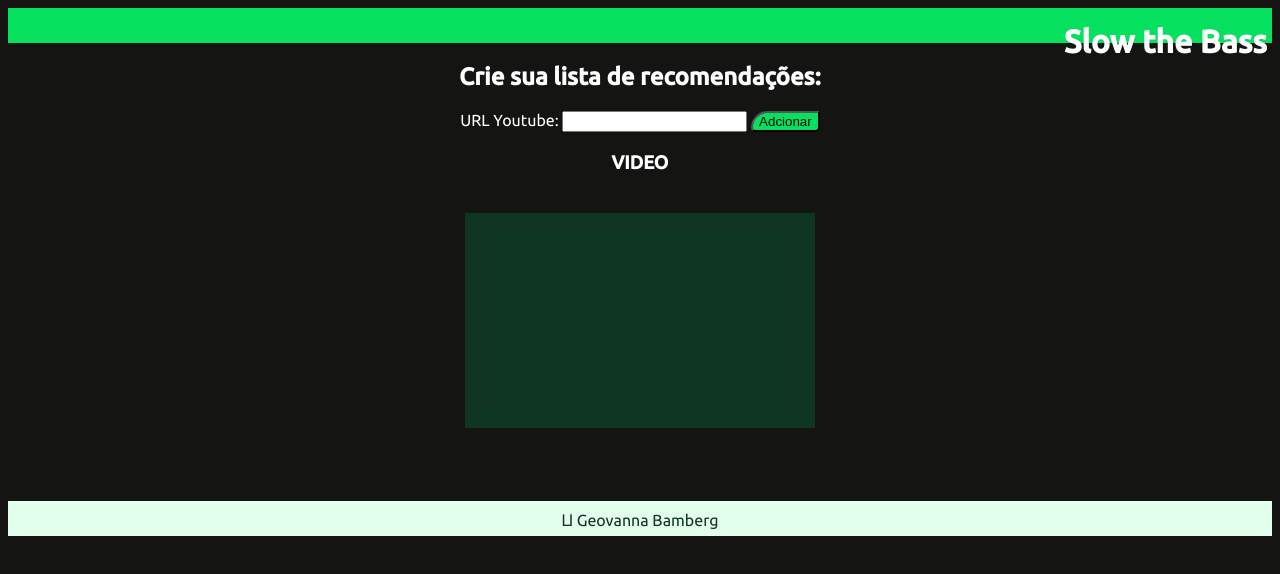
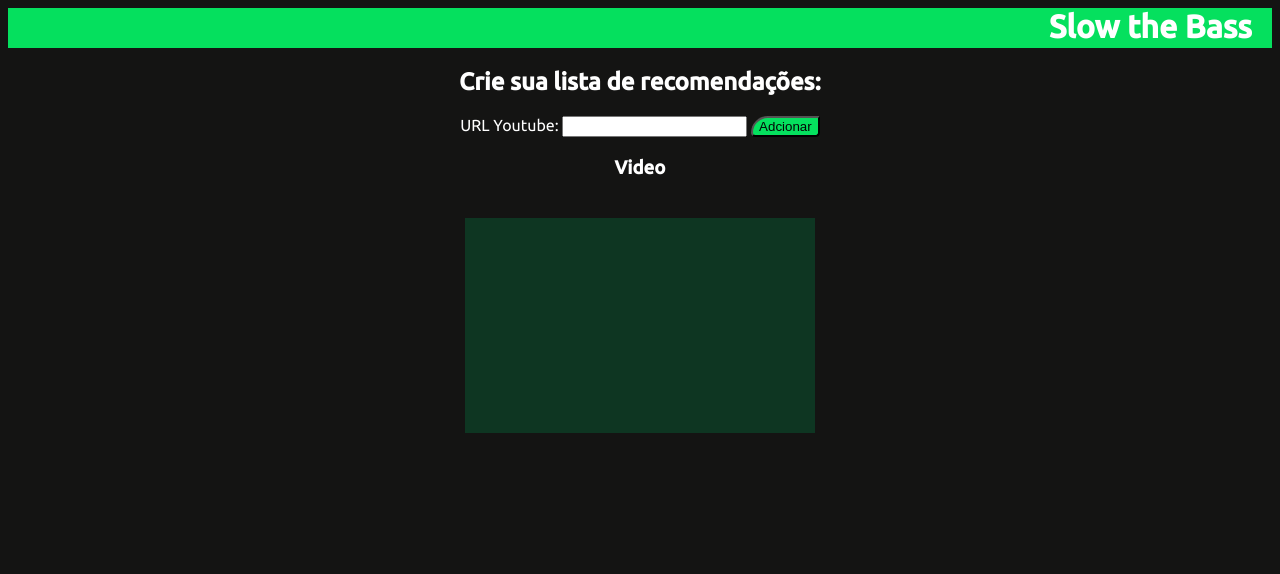
Before and after one commit to GeovannaBamberg/gplus, a plain HTML site: page gplus.html in a window 1280 px wide. Both pictures are taken after a click on the button "Adcionar". Drawn offline with Linux system fonts and the light colour scheme.

Commit message:
ver 2.0
Ajeitando CSS do header pois um relato de experiência. Melhorando o script para que impossibilite colocar vídeos repetitivos e melhorando nomenclaturas.

```diff
--- a/gplus.css
+++ b/gplus.css
@@ -5,17 +5,17 @@ body{
     font-family: 'Ubuntu', sans-serif;
     color: #ffffff;
     text-align: center;
+
 }
 header{
     background-color:#05E05E ;
-    height: 25px;
-    padding-top: 10px;
+    height: 40px;
     width: auto;
     margin: 0px;
 }
 h1{
     text-align: end;
-    margin: 5px;
+    margin: 5px 20px 5px 5px;
 }
 main{
     margin: auto;
@@ -31,10 +31,10 @@ button{
 }
 button:hover{
     font-size: large;
-    box-shadow: 5px 5px 5px #05E05E;
+    box-shadow: 5px 5px 5px #05e05d21;
 }
 iframe:hover{
-    box-shadow: 5px 5px 5px 5px #05E05E;
+    box-shadow: 5px 5px 5px  #000000c8;
     height: 420px;
     width: 820px;
 }
@@ -46,11 +46,3 @@ article{
     background-color: #0e3622;
 
 }
-footer{
-    background-color:#e2feed ;
-    color: #0e3622;
-    height: 25px;
-    padding-top: 10px;
-    margin: 50px 0px;
-
-}
--- a/gplus.html
+++ b/gplus.html
@@ -5,10 +5,10 @@
     <meta http-equiv="X-UA-Compatible" content="IE=edge">
     <meta name="viewport" content="width=device-width, initial-scale=1.0">
     <title>Slow</title>
-    <link rel="stylesheet" href="gplus.css">
+    <link rel="stylesheet" href="/gplus.css">
     <link rel="shortcut icon" href="/assets/favicon/favicon.ico" type="image/x-icon">
 </head>
-<script src="gplus.js"></script>
+<script src="/gplus.js"></script>
 <body>
     <header>
             <h1> Slow the Bass</h1>
@@ -27,8 +27,5 @@
         </section>
 
     </main>
-    <footer>
-        &amalg; Geovanna Bamberg
-    </footer>
 </body>
 </html>
--- a/gplus.js
+++ b/gplus.js
@@ -1,13 +1,24 @@
+var listaDeVideos = []
 function play(){
     var url = document.getElementById("url").value;
-    var adcionarNaLista = document.getElementById("videos")
+    var elementoListaVideos = document.getElementById("videos")
 
-    url= url.replace('https://youtu.be/', 'https://www.youtube.com/embed/');
+    var ajeitandoUrl= url.replace('https://youtu.be/', 'https://www.youtube.com/embed/');
 
-    adcionarNaLista.insertAdjacentHTML("afterbegin", `<h3> VIDEO </h3><iframe class="configVideo" width="350" height="215" src="${url}" title="YouTube video player" frameborder="0" allow="accelerometer; autoplay; clipboard-write; encrypted-media; gyroscope; picture-in-picture" allowfullscreen></iframe>
+    if (ErroDeVideosRepetidos(ajeitandoUrl) == -1) {
+
+        listaDeVideos.push(ajeitandoUrl)
+        mostrarVideosNaLista(elementoListaVideos,ajeitandoUrl)
+
+    } else {
+        alert("este video ja foi adicionado")
+
+    }
+}
+function ErroDeVideosRepetidos(urlVideos) {
+    return listaDeVideos.indexOf(urlVideos)
+}
+function mostrarVideosNaLista(elementoListaVideos,urlVideos) {
+    return elementoListaVideos.insertAdjacentHTML("afterbegin", `<h3>Video<h3><iframe class="configVideo" width="350" height="215" src="${urlVideos}" title="YouTube video player" frameborder="0" allow="accelerometer; autoplay; clipboard-write; encrypted-media; gyroscope; picture-in-picture" allowfullscreen></iframe>
     `)
 }
-
-/*function ErroDeVideosRepetidos(params) {
-
-} */
```
